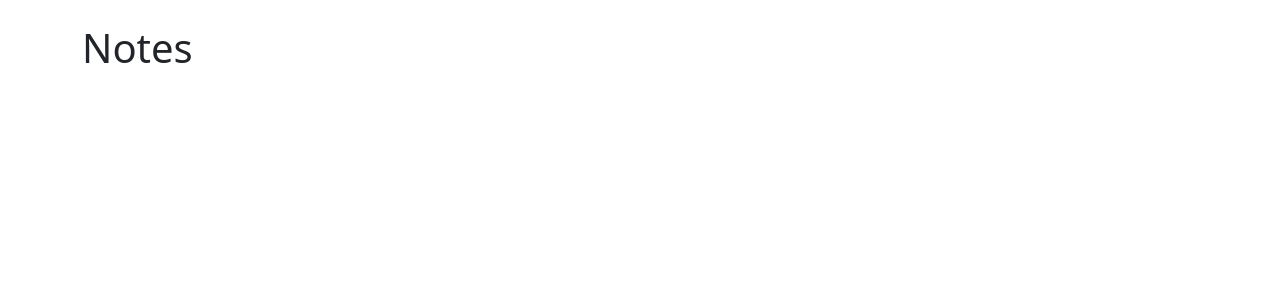
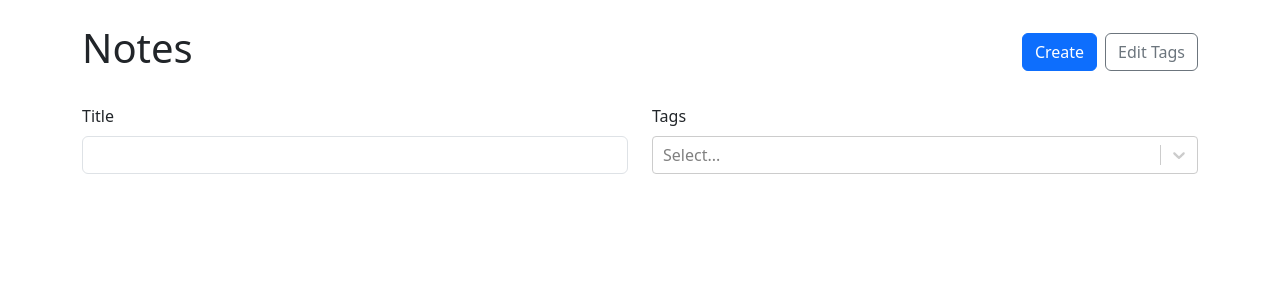
Before and after one commit to EmilyWahlin/note-taking-app, a React (Vite) app in the folder Note-taking-app/: page / in a window 1280 px wide. Shown: the top 300 px of the page. Built offline with nearby package versions, Linux system fonts and the light colour scheme.

Commit message:
added styling for cards

```diff
--- a/Note-taking-app/src/App.tsx
+++ b/Note-taking-app/src/App.tsx
@@ -58,7 +58,7 @@
   return (
 	<Container className="my-4">
 	<Routes>
-		<Route path ="/" element={<NoteList/>} />
+		<Route path ="/" element={<NoteList  notes={notesWithTags} availableTags={tags}/>} />
 		<Route
 		  path ="/new"
 		  element={
--- /dev/null
+++ b/Note-taking-app/src/NoteList.module.css
@@ -0,0 +1,9 @@
+.card {
+	transition: translate ease-in-out 100ms, box-shadow
+	ease-in-out 100ms;
+}
+.card:hover,
+.card:focus{
+	translate: 0 -5px;
+	box-shadow: 0 5 8 0 rgba(0, 0, 0, 0.2);
+}
--- a/Note-taking-app/src/NoteList.tsx
+++ b/Note-taking-app/src/NoteList.tsx
@@ -1,9 +1,98 @@
-import { Col, Row } from "react-bootstrap";
+import { useMemo, useState } from "react";
+import { Button, Card, Col, Form, Row, Stack } from "react-bootstrap";
+import { Link } from "react-router-dom";
+import ReactSelect from "react-select";
+import { Tag } from "./App";
+import styles from "./NoteList.module.css"
 
-export function NoteList () {
+type SimplifiedNote = {
+	tags: Tag[]
+	title: string
+	id: string
+}
+
+type NoteListProps = {
+	availableTags : Tag[]
+	notes: Note[]
+}
+
+export function NoteList ({availableTags, notes }: NoteListProps) {
+	const [selectedTags,setSelectedTags] = useState<Tag[]>([])
+	const [title,setTitle] = useState("")
+
+
+	const filteredNotes = useMemo(() => {
+		return notes.filter(note => {
+			return (
+				(title ===""||
+				 note.title.toLowerCase().includes(title.toLowerCase())) &&
+			(selectedTags.length === 0 ||
+				selectedTags.every(tag =>
+					note.tags.some(noteTag => noteTag.id === tag.id)
+				))
+			)
+		})
+
+	}, [title,selectedTags,notes])
+
 	return <>
-	<Row>
+	<Row className="align-items-center mb-4">
 		<Col> <h1>Notes</h1></Col>
+		<Col xs="auto">
+			<Stack gap={2} direction="horizontal">
+				<Link to="/new">
+					<Button variant="primary">Create</Button>
+				</Link>
+				<Button variant="outline-secondary">Edit Tags</Button>
+			</Stack>
+		</Col>
+	</Row>
+	<Form>
+		<Row className="mb-4">
+			<Col>
+				<Form.Group controlId="title">
+				  <Form.Label>Title</Form.Label>
+				  <Form.Control type="text" value={title} onChange={e => setTitle(e.target.value)}/>
+				</Form.Group>
+			</Col>
+			<Col>
+			<Form.Group controlId ="tags" >
+					<Form.Label>Tags</Form.Label>
+					<ReactSelect
+					 value={selectedTags.map(tag => {
+						return { label: tag.label, value: tag.id}
+					})}
+					options={availableTags.map(tag => {
+						return { label: tag.label, value: tag.id}
+					})}
+					 onChange={tags => {
+						setSelectedTags(tags.map (tag => {
+							return { label: tag.label, id: tag.value}
+						}))
+					 }}
+					 isMulti
+					 />
+				</Form.Group>
+			</Col>
+		</Row>
+	</Form>
+	<Row xs={1} sm={2} lg={3} xl={4} className="g-3">
+		{filteredNotes.map(note => (
+			<Col key={note.id}>
+				<NoteCard id={note.id} title={note.title} tags= {note.tags}/>
+			</Col>
+
+		))}
 	</Row>
 	</>
 }
+
+function NoteCard ({id, title, tags}: SimplifiedNote) {
+return <Card as={Link} to={`/${id}`} className={`h-100 text-reset text-decoration-none ${styles.card}`}>
+		<Card.Body>
+			<Stack gap={2} className="align-items-center justify-content-center h-100"></Stack>
+
+
+		</Card.Body>
+	</Card>
+}
```
